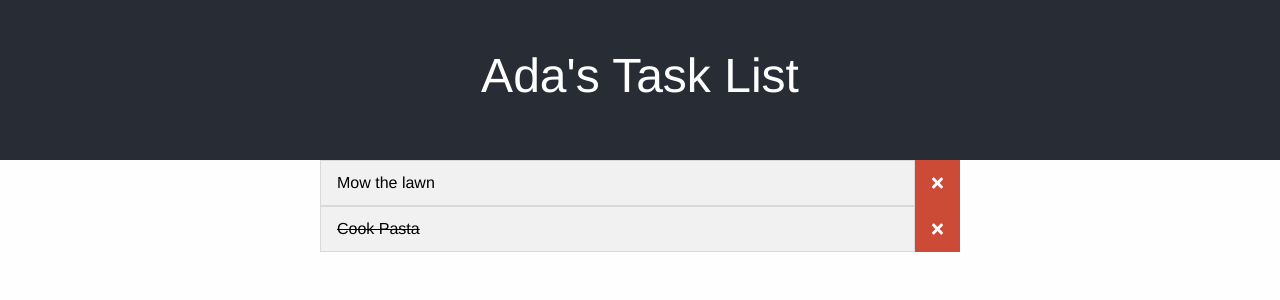
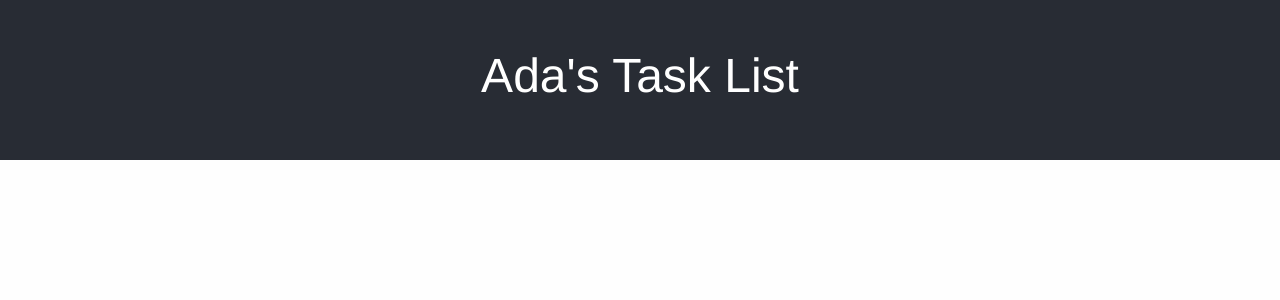
Before and after one commit to AdaGold/task-list-front-end, a React (Create React App) app: page / in a window 1280 px wide. Shown: the top 300 px of the page. Built offline with nearby package versions, Linux system fonts and the light colour scheme.

Commit message:
remove components for livecode

```diff
--- a/src/App.js
+++ b/src/App.js
@@ -1,6 +1,5 @@
 import React from 'react';
 import './App.css';
-import TaskList from './components/TaskList';
 
 const TASKS = [
   {
@@ -23,7 +22,6 @@ const App = () => {
       </header>
       <main>
         <div>
-          <TaskList tasks={TASKS} />
         </div>
       </main>
     </div>
--- a/src/components/Task.js
+++ /dev/null
@@ -1,38 +0,0 @@
-import React, { useState } from 'react';
-import PropTypes from 'prop-types';
-import { faTimes } from '@fortawesome/free-solid-svg-icons';
-import { FontAwesomeIcon } from '@fortawesome/react-fontawesome';
-
-import './Task.css';
-
-const Task = ({ id, text, done }) => {
-  const [isDone, setIsDone] = useState(done);
-  const buttonClass = isDone ? 'tasks__item__toggle--completed' : '';
-
-  return (
-    <li className="tasks__item">
-      <button
-        className={`tasks__item__toggle ${buttonClass}`}
-        onClick={() => setIsDone(!isDone)}
-      >
-        {text}
-      </button>
-      <button
-        className="tasks__item__remove button alert pull-right"
-        data-testid={`delete button ${id}`}
-      >
-        <i className="fa fa-times">
-          <FontAwesomeIcon icon={faTimes} />
-        </i>
-      </button>
-    </li>
-  );
-};
-
-Task.propTypes = {
-  id: PropTypes.number.isRequired,
-  text: PropTypes.string.isRequired,
-  done: PropTypes.bool.isRequired,
-};
-
-export default Task;
--- a/src/components/TaskList.js
+++ /dev/null
@@ -1,27 +0,0 @@
-import React from 'react';
-import PropTypes from 'prop-types';
-import Task from './Task';
-import './TaskList.css';
-
-const TaskList = ({ tasks }) => {
-  const getTaskListJSX = (tasks) => {
-    return tasks.map((task) => {
-      return (
-        <Task key={task.id} id={task.id} text={task.text} done={task.done} />
-      );
-    });
-  };
-  return <ul className="tasks__list no-bullet">{getTaskListJSX(tasks)}</ul>;
-};
-
-TaskList.propTypes = {
-  tasks: PropTypes.arrayOf(
-    PropTypes.shape({
-      id: PropTypes.number.isRequired,
-      text: PropTypes.string.isRequired,
-      done: PropTypes.bool.isRequired,
-    })
-  ).isRequired,
-};
-
-export default TaskList;
```
